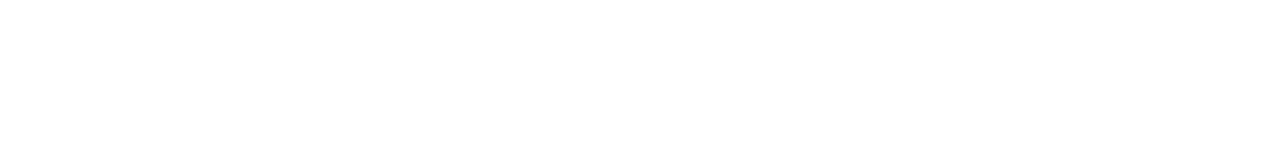
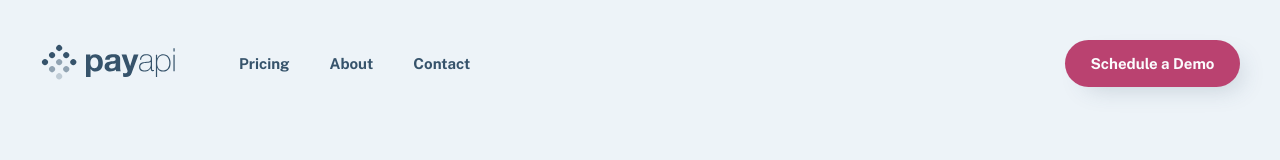
Before and after one commit to silverbibiw/imtihon-3oy, a plain HTML site: page index.html in a window 1280 px wide. Drawn offline with Linux system fonts and the light colour scheme.

Commit message:
add header section

```diff
--- a/index.html
+++ b/index.html
@@ -1,12 +1,46 @@
 <!DOCTYPE html>
 <html lang="en">
+
 <head>
     <meta charset="UTF-8">
     <meta name="viewport" content="width=device-width, initial-scale=1.0">
     <link rel="stylesheet" href="./css/main.css">
     <title>Document</title>
 </head>
+
 <body>
+    <header class="header" id="header">
+        <div class="container header_container">
+            <div class="header_logo__block">
+                <a class="header_logo" href="#">
+                    <img src="./img/logo.svg" alt="logo">
+                </a>
+                <nav class="header_nav">
+                    <ul class="header_list">
+                        <li class="header_item">
+                            <a class="header_link" href="#">
+                                Pricing
+                            </a>
+                        </li>
+                        <li class="header_item">
+                            <a class="header_link" href="#">
+                                About
+                            </a>
+                        </li>
+                        <li class="header_item">
+                            <a class="header_link" href="#">
+                                Contact
+                            </a>
+                        </li>
+                    </ul>
+                </nav>
+            </div>
+            <a class="header_btn" href="#">
+                Schedule a Demo
+            </a>
+            <button class="header_menu"></button>
+        </div>
+    </header>
+</body>
 
-</body>
 </html>
--- a/scss/_global.scss
+++ b/scss/_global.scss
@@ -0,0 +1,41 @@
+html{
+    box-sizing: border-box;
+    scroll-behavior: smooth;
+}
+
+*,
+*::before,
+*::after{
+    box-sizing: inherit;
+}
+h1,h2,h3,h4,h5,h6,p{
+    margin: 0;
+}
+ul,ol{
+    padding: 0;
+    margin: 0;
+    list-style: none;
+}
+img{
+    max-width: 100%;
+    height: auto;
+}
+a{
+    text-decoration: none;
+    display: inline-block;
+}
+body{
+    margin: 0;
+    font-family: 'Public Sans', 'DM Serif Display', sans-serif;
+    overflow-x: hidden;
+    background-color: #EDF3F8;
+    position: relative;
+}
+.container{
+    max-width: 1240px;
+    width: 100%;
+    margin-left: auto;
+    margin-right: auto;
+    padding-left: 20px;
+    padding-right: 20px;
+}
--- a/scss/block/_header.scss
+++ b/scss/block/_header.scss
@@ -0,0 +1,78 @@
+#header {
+    padding-top: 40px;
+}
+
+.header_container,
+.header_logo__block,
+.header_list {
+    display: flex;
+    align-items: center;
+    justify-content: space-between;
+}
+
+.header_nav {
+    margin-left: 64px;
+}
+
+.header_item:not(:first-child) {
+    margin-left: 40px;
+}
+
+.header_link {
+    color: #36536B;
+    font-size: 15px;
+    font-weight: 700;
+    line-height: normal;
+}
+
+.header_btn {
+    color: #FBFCFE;
+    font-size: 15px;
+    font-weight: 700;
+    line-height: normal;
+    border-radius: 24px;
+    background-color: #BA4270;
+    box-shadow: 10px 10px 25px -10px rgba(54, 83, 107, 0.25);
+    padding: 15px 25.5px;
+}
+
+.header_menu{
+    width: 20px;
+    height: 20px;
+    cursor: pointer;
+    background-color: transparent;
+    border: none;
+    background-repeat: no-repeat;
+    background-image: url('../img/menu.svg');
+    display: none;
+}
+
+.main_header__logo {
+    max-width: 135px;
+}
+
+@media screen and (max-width:768px) {
+    .header_logo {
+        max-width: 128px;
+    }
+
+    .header_nav {
+        margin-left: 48px;
+    }
+}
+
+@media screen and (max-width:720px) {
+
+    .header_btn,
+    .header_nav {
+        display: none;
+    }
+
+    .header_menu {
+        display: block;
+    }
+    #header {
+        padding-top: 48px;
+    }
+
+}
```
Also changed, not shown: css/main.css, img/bg-img.svg (added), img/logo.svg (added), img/menu.svg (added), 2 other files.
